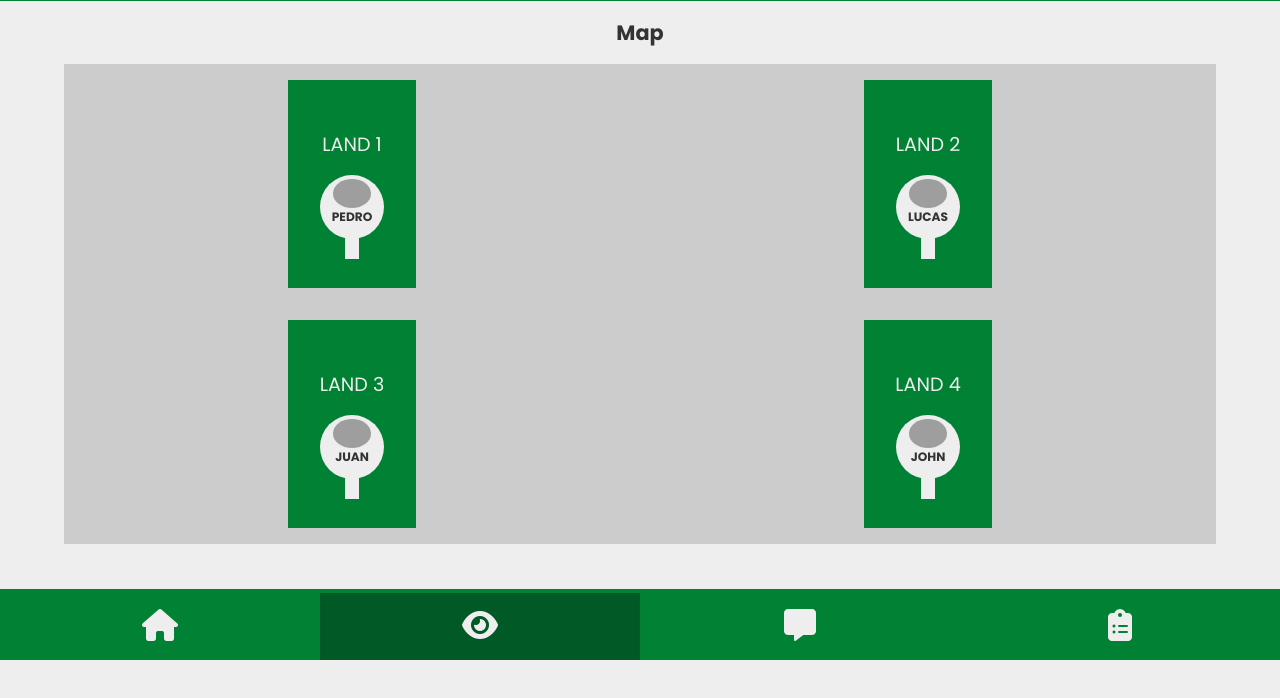
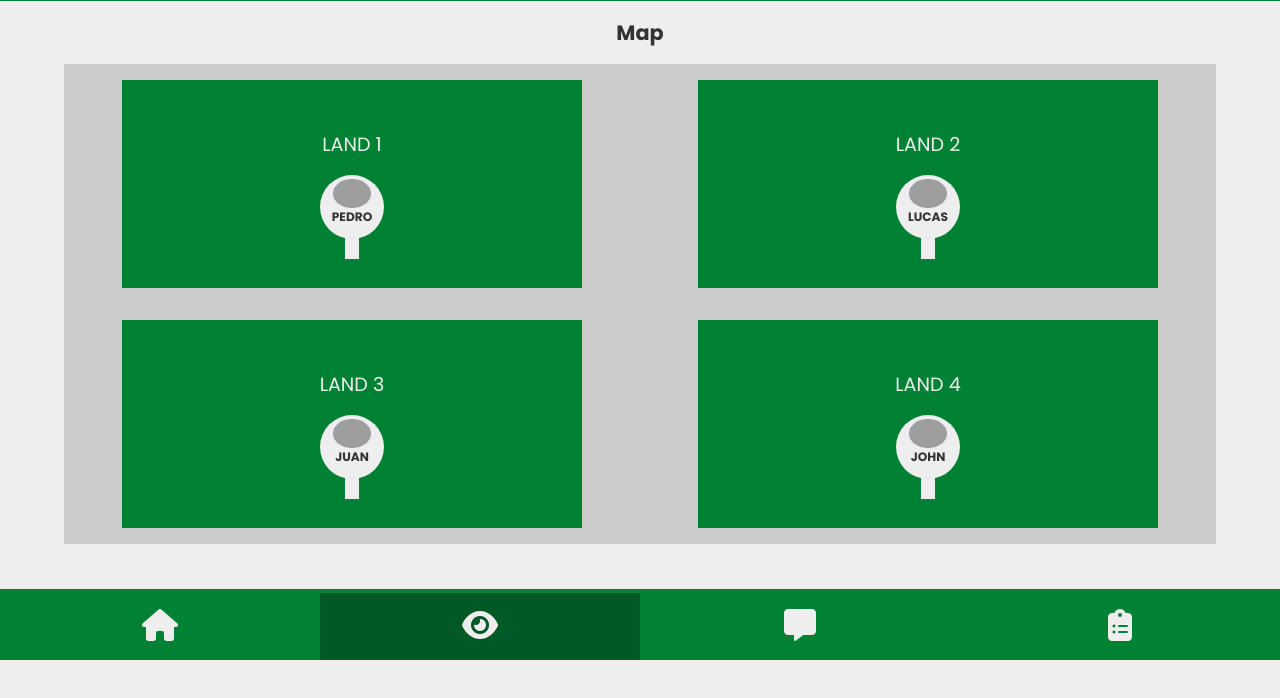
Before and after one commit to olivia-felishe/SIBOG, a plain HTML site: page SIBOG/admin-monitoring.html in a window 1280 px wide. Shown: the part 140-838 px from the top of the page. Drawn offline with Linux system fonts and the light colour scheme; grey boxes are pictures that could not be loaded.

Commit message:
Update admin-monitoring.css

```diff
--- a/SIBOG/admin-monitoring.css
+++ b/SIBOG/admin-monitoring.css
@@ -1,3 +1,7 @@
+body {
+    overflow-y: hidden;
+}
+
 main {
     height: 100vh;
 }
@@ -18,10 +22,11 @@ main h4 {
     grid-template-columns: 1fr 1fr;
     justify-items: center;
     align-items: center;
+    margin-block-end: 10rem;
 }
 
 .land {
-    width: 8rem;
+    width: 80%;
     height: 13rem;
     background: var(--main-clr);
     display: flex;
```
